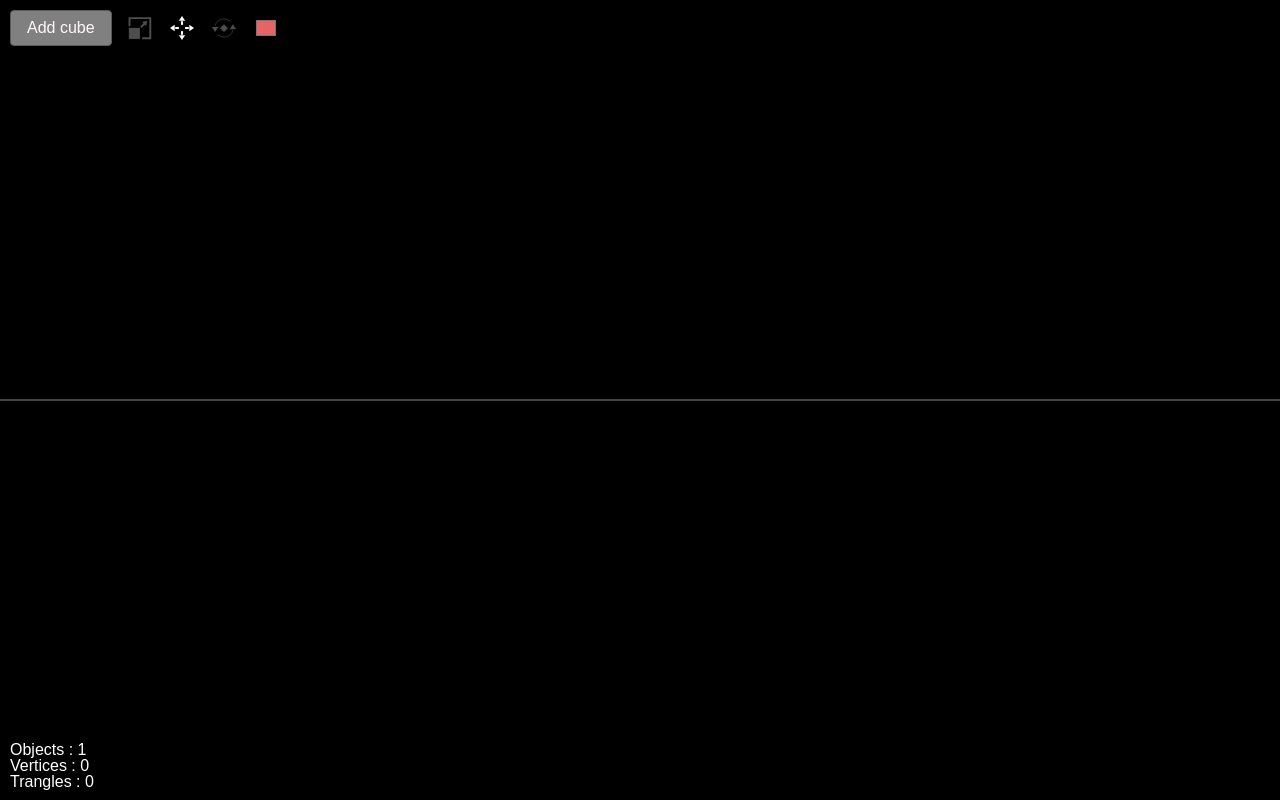
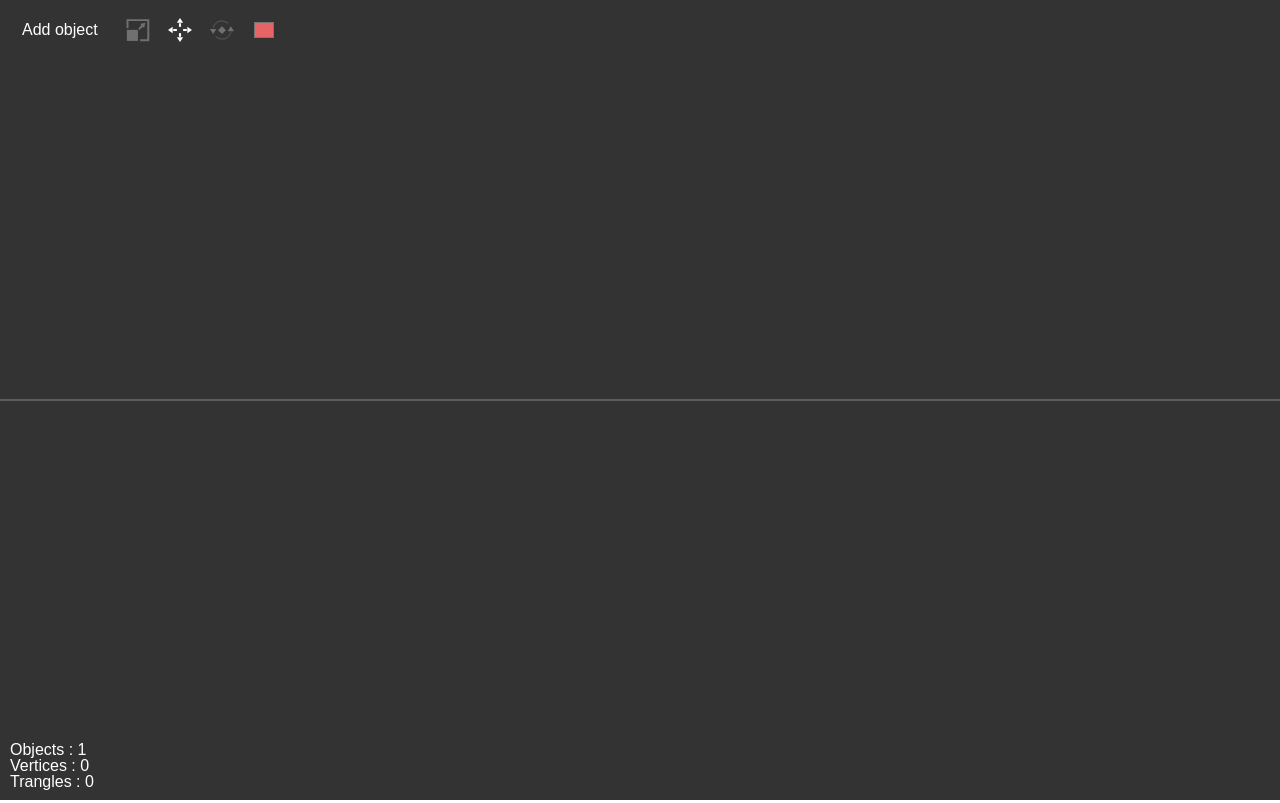
Before and after one commit to majejam/collab3D-front, a Vue app: page / in a window 1280 px wide. Built offline with nearby package versions, Linux system fonts and the light colour scheme; no server answers.

Commit message:
:sparkles: added more type

```diff
--- a/src/GL/Engine.js
+++ b/src/GL/Engine.js
@@ -66,6 +66,8 @@ class Engine {
         antialias: true,
       })
     }
+
+    this.renderer.setClearColor(0x333333, 1)
   }
 
   createScene() {
--- a/src/GL/Object3D.js
+++ b/src/GL/Object3D.js
@@ -23,35 +23,69 @@ export default class Object3D {
       case 'box':
         this.createBox()
         break
+
+      case 'TorusKnot':
+        this.createTorusKnot()
+        break
+
+      case 'TorusGeometry':
+        this.createTorusGeometry()
+        break
+
       default:
         console.log(`Sorry, ${type} not yet defined.`)
     }
   }
 
   createBox() {
-    this.color = this.opt.color ? this.opt.color : 0x00ff00
     this.geometry = new THREE.BoxGeometry(1, 1, 1)
-    this.material = new THREE.MeshBasicMaterial({ color: this.color })
+    this.setupMaterial()
     this.mesh = new THREE.Mesh(this.geometry, this.material)
 
+    this.meshBase()
+  }
+
+  createTorusKnot() {
+    this.geometry = new THREE.TorusKnotGeometry(1, 0.2, 100, 16)
+    this.setupMaterial()
+    this.mesh = new THREE.Mesh(this.geometry, this.material)
+
+    this.meshBase()
+  }
+
+  createTorusGeometry() {
+    this.geometry = new THREE.TorusGeometry(1, 0.2, 16, 100)
+    this.setupMaterial()
+    this.mesh = new THREE.Mesh(this.geometry, this.material)
+
+    this.meshBase()
+  }
+
+  createMeshInfos() {
     this.mesh.interactable = true
     this.mesh.realtimeid = 0
     this.mesh.isSelected = false
-
     this.mesh.selected = this.selected.bind(this)
     this.mesh.unselected = this.unselected.bind(this)
+    this.mesh.collab = this.moveCollab.bind(this)
+    this.mesh.change = this.change.bind(this)
+    this.mesh.delete = this.delete.bind(this)
+  }
+
+  meshBase() {
+    this.createMeshInfos()
 
     this.position(this.getPosition().x, this.getPosition().y, this.getPosition().z)
 
     this.createShaderMesh()
 
-    this.mesh.collab = this.moveCollab.bind(this)
-
-    this.mesh.change = this.change.bind(this)
-    this.mesh.delete = this.delete.bind(this)
-
     Engine.scene.add(this.mesh)
     SceneObject.add(this.mesh)
+  }
+
+  setupMaterial() {
+    this.color = this.opt.color ? this.opt.color : 0x888888
+    this.material = new THREE.MeshBasicMaterial({ color: this.color })
   }
 
   createShaderMesh() {
--- a/src/GL/ObjectControls.js
+++ b/src/GL/ObjectControls.js
@@ -71,8 +71,8 @@ class ObjectControls {
   changeColor(color) {
     if (this.currentMesh) {
       this.currentMesh.material.color.set(color)
+      Socket.moveObject(Socket.roomKey, this.currentMesh, this.currentMesh.realtimeid)
     }
-    Socket.moveObject(Socket.roomKey, this.currentMesh, this.currentMesh.realtimeid)
   }
 
   objMove(_e) {
--- a/src/components/UI/Button.vue
+++ b/src/components/UI/Button.vue
@@ -13,12 +13,14 @@ export default {
 <style lang="scss">
 .UI__Button {
   padding: 8px 16px;
-  background: grey;
-  border: 1px rgb(90, 90, 90) solid;
-  border-radius: 4px;
 
-  width: fit-content;
+  width: 100%;
+  cursor: pointer;
 
   color: var(--neutral-white);
+
+  &:hover {
+    background: #fe505a;
+  }
 }
 </style>
--- /dev/null
+++ b/src/components/UI/DropDown.vue
@@ -0,0 +1,45 @@
+<template>
+  <div class="UI__dropdown">
+    <div class="UI__dropdown__button"><span>Add object</span></div>
+    <div class="UI__dropdown__content">
+      <slot></slot>
+    </div>
+  </div>
+</template>
+
+<script>
+export default {
+  name: 'Button',
+}
+</script>
+
+<style lang="scss">
+.UI__dropdown {
+  position: relative;
+  display: inline-block;
+  color: white;
+  padding: 12px;
+  border-top-left-radius: 2px;
+  border-top-right-radius: 2px;
+
+  &__content {
+    display: none;
+    position: absolute;
+    background: var(--neutral-black);
+    z-index: 1;
+    left: 0;
+    top: 100%;
+    min-width: 150px;
+    border-bottom-left-radius: 4px;
+    border-bottom-right-radius: 4px;
+    border: 1px rgb(90, 90, 90) solid;
+  }
+
+  &:hover {
+    background: var(--neutral-n3);
+    .UI__dropdown__content {
+      display: block;
+    }
+  }
+}
+</style>
--- a/src/components/UI/UI.vue
+++ b/src/components/UI/UI.vue
@@ -1,7 +1,10 @@
 <template>
   <div class="UI">
     <div class="UI__topbar grid">
-      <Button @click="SceneObject.addObject('box')">Add cube</Button>
+      <DropDown
+        ><Button @click="SceneObject.addObject('box')">Cube</Button><Button @click="SceneObject.addObject('TorusKnot')">Thorus Knot</Button
+        ><Button @click="SceneObject.addObject('TorusGeometry')">Torus Geometry</Button></DropDown
+      >
       <div class="UI__topbar__icons grid grid-between" v-if="ObjectControls.transform">
         <Icons name="scale" @click="changeMode('scale')" :active="mode == 'scale'" />
         <Icons name="move" @click="changeMode('translate')" :active="mode == 'translate'" />
@@ -18,11 +21,12 @@ import Button from '@/components/UI/Button'
 import Icons from '@/components/Icons/Icons'
 import UIViewport from '@/components/UI/UIViewport'
 import ColorPicker from '@/components/UI/ColorPicker'
+import DropDown from '@/components/UI/DropDown'
 import SceneObject from '@/GL/SceneObject'
 import ObjectControls from '@/GL/ObjectControls'
 export default {
   name: 'UI',
-  components: { Button, UIViewport, ColorPicker, Icons },
+  components: { Button, UIViewport, ColorPicker, DropDown, Icons },
   data() {
     return {
       SceneObject: SceneObject,
```
